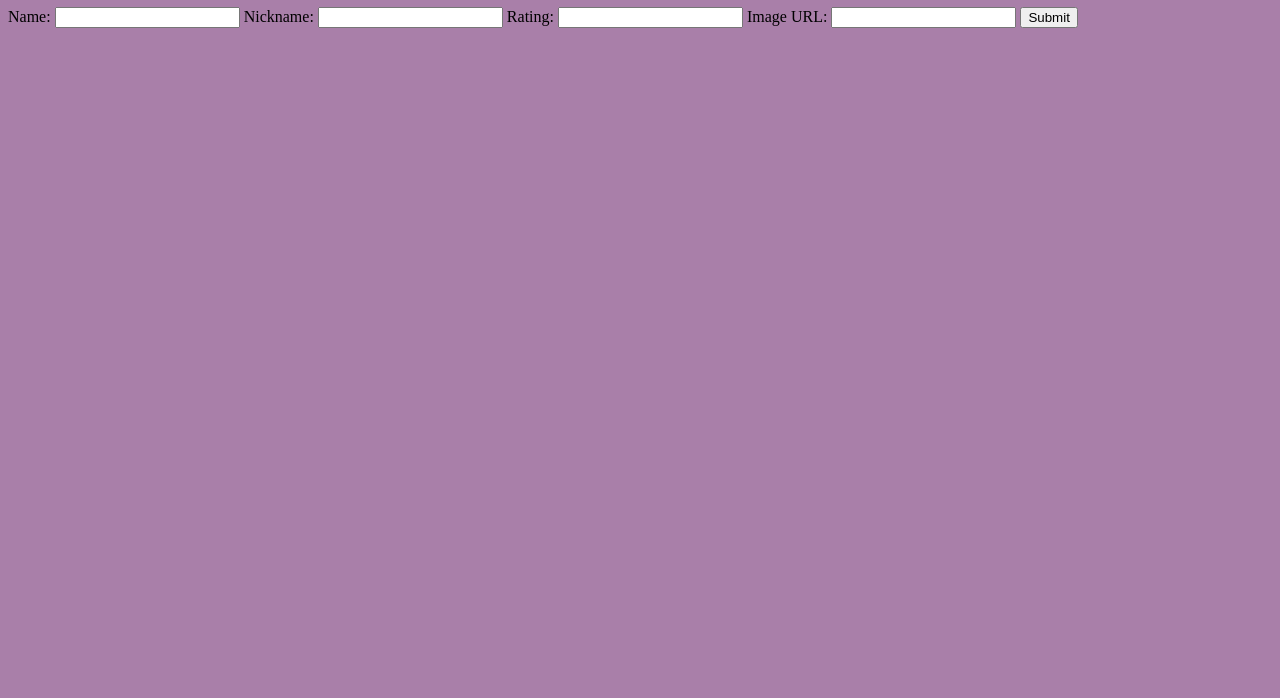
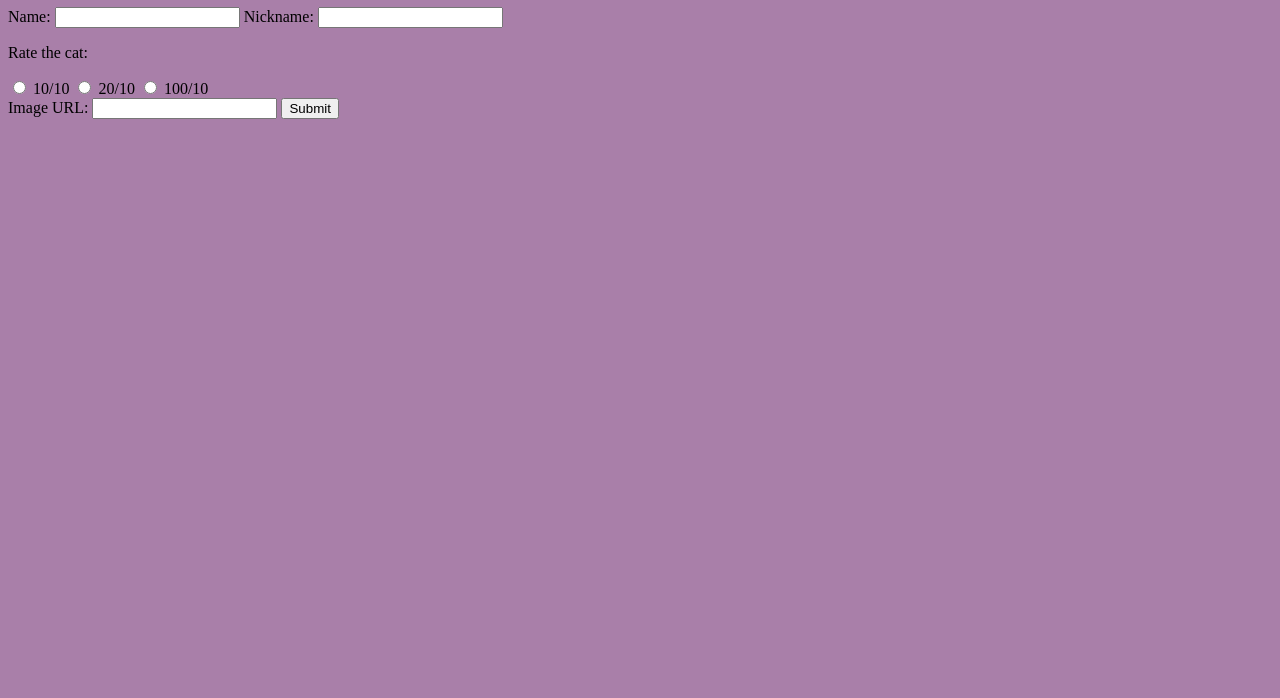
Before and after one commit to 17mturley/Assessment4, a website: page index.html in a window 1280 px wide. Shown: the part 102-800 px from the top of the page. Drawn offline with nearby package versions, Linux system fonts and the light colour scheme.

Commit message:
Update index.html

```diff
--- a/index.html
+++ b/index.html
@@ -16,8 +16,35 @@
         <input type="text" id="name" name="name" required>
         <label for="nickname">Nickname:</label>
         <input type="text" id="nickname" nickname="nickname" required>
-        <label for="rating">Rating:</label>
-        <input type="text" id="rating" rating="rating" require>
+        <section id="ratings-container">
+          <p>Rate the cat:</p>
+          <div id="radio-container">
+            <label for="ten">
+              <input
+                type="radio"
+                name="ratings"
+                value="10/10"
+                id="ten"/>
+              10/10
+            </label>
+            <label for="twenty">
+              <input
+                type="radio"
+                name="ratings"
+                value="20/10"
+                id="twenty"/>
+                20/10
+            </label>
+            <label for="one-hundred">
+              <input
+                type="radio"
+                name="ratings"
+                value="100/10"
+                id="one-hundred"/>
+                100/10
+            </label>
+          </div>
+        </section>
         <label for="imageURL">Image URL:</label>
         <input type="text" id="imageURL" imageURL="imageURL" require>
         <input type="submit" value="Submit">
```
